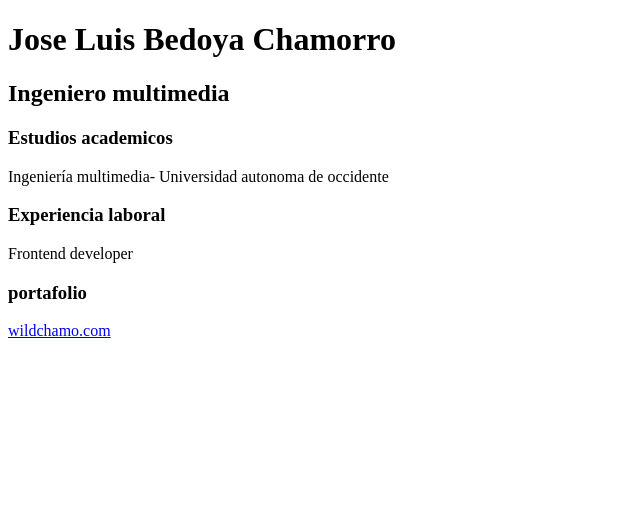
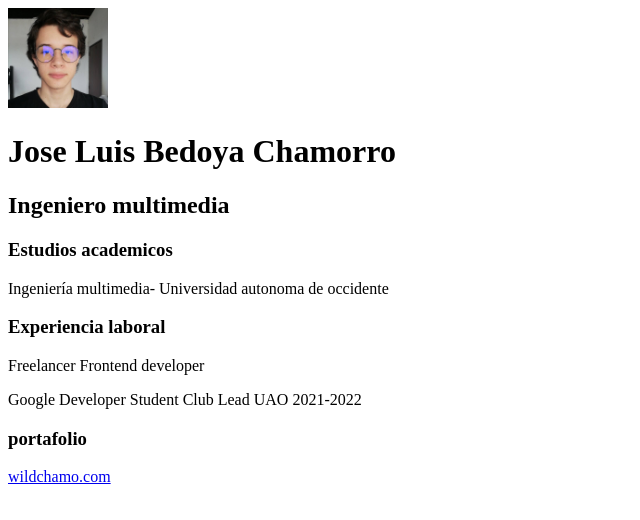
Before and after one commit to wildchamo/Tarea-1-web, a plain HTML site: page index.html in a window 1280 px wide. Shown: the whole page, without its empty margins (0-640 px from the left). Drawn offline with Linux system fonts and the light colour scheme.

Commit message:
finalización de la tarea

```diff
--- a/index.html
+++ b/index.html
@@ -7,6 +7,7 @@
     <title>Document</title>
 </head>
 <body>
+    <img src="yo.jpg" alt="" height="100px">
     <h1>Jose Luis Bedoya Chamorro</h1>
     <h2>Ingeniero multimedia</h2>
     <div>
@@ -15,7 +16,8 @@
     </div>
     <div>
         <h3>Experiencia laboral</h3>
-        <p>Frontend developer </p>
+        <p>Freelancer Frontend developer </p>
+        <p>Google Developer Student Club Lead UAO 2021-2022 </p>
     </div>
     <div>
         <h3>portafolio</h3>
```
Also changed, not shown: yo.jpg (added).
